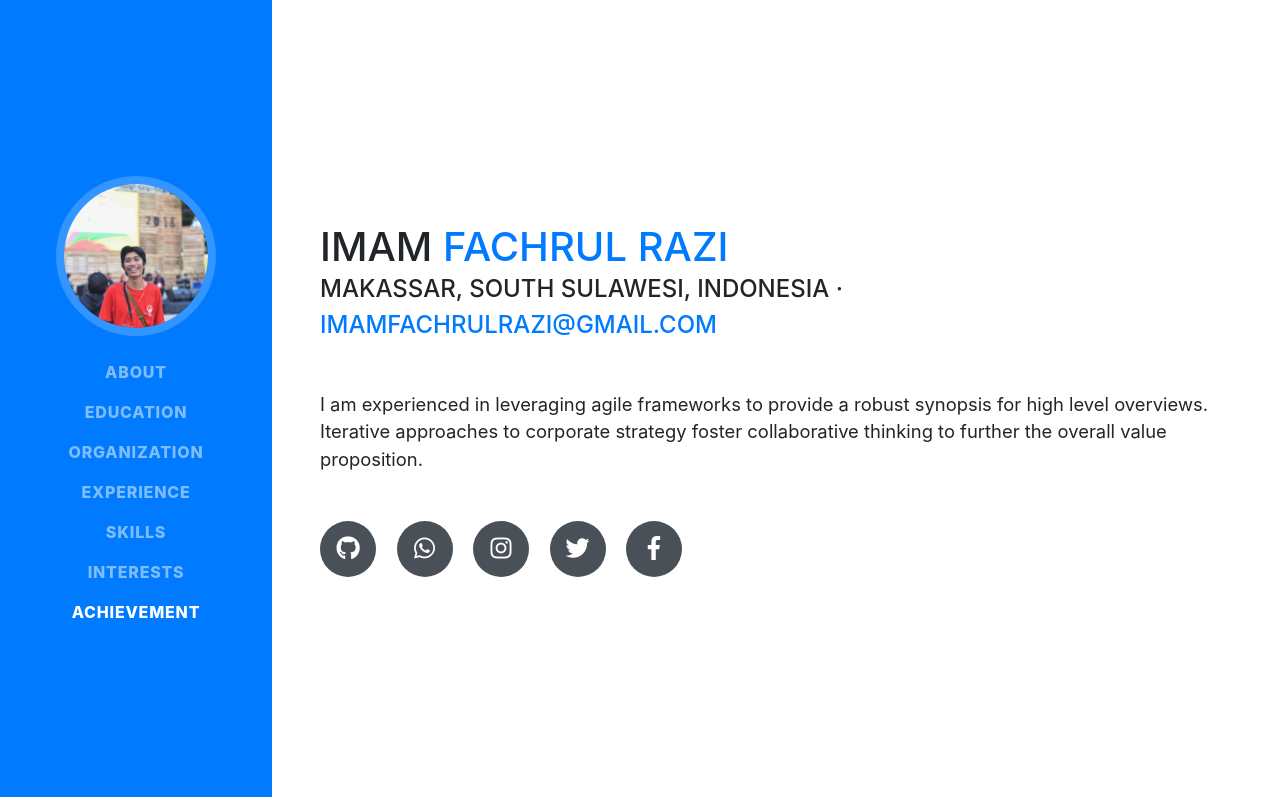
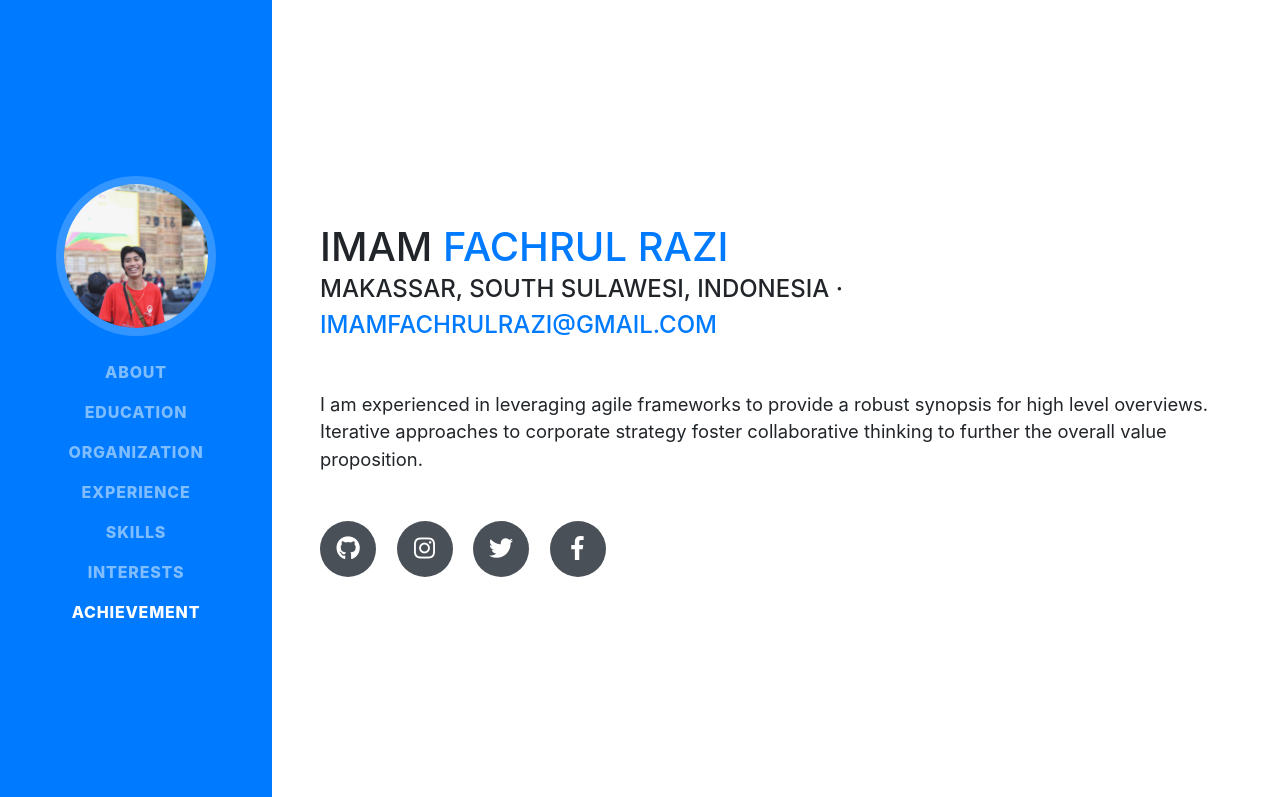
Before and after one commit to imamfrazi/imamfrazi.github.io, a website with bundled scripts: page index.html in a window 1280 px wide. Shown: the top 797 px of the page. Built offline with nearby package versions, Linux system fonts and the light colour scheme; a web font is replaced by a local one.

Commit message:
new update

```diff
--- a/index.html
+++ b/index.html
@@ -77,9 +77,6 @@
           <div class="social-icons">
             <a href="https://github.com/imamfrazi" target="_blank">
               <i class="fab fa-github"></i>
-            </a>
-            <a href="https://api.whatsapp.com/send?phone=6282291310757" target="_blank">
-              <i class="fab fa-whatsapp"></i>
             </a>
             <a href="https://www.instagram.com/imamfrazi/" target="_blank">
               <i class="fab fa-instagram"></i>
```
